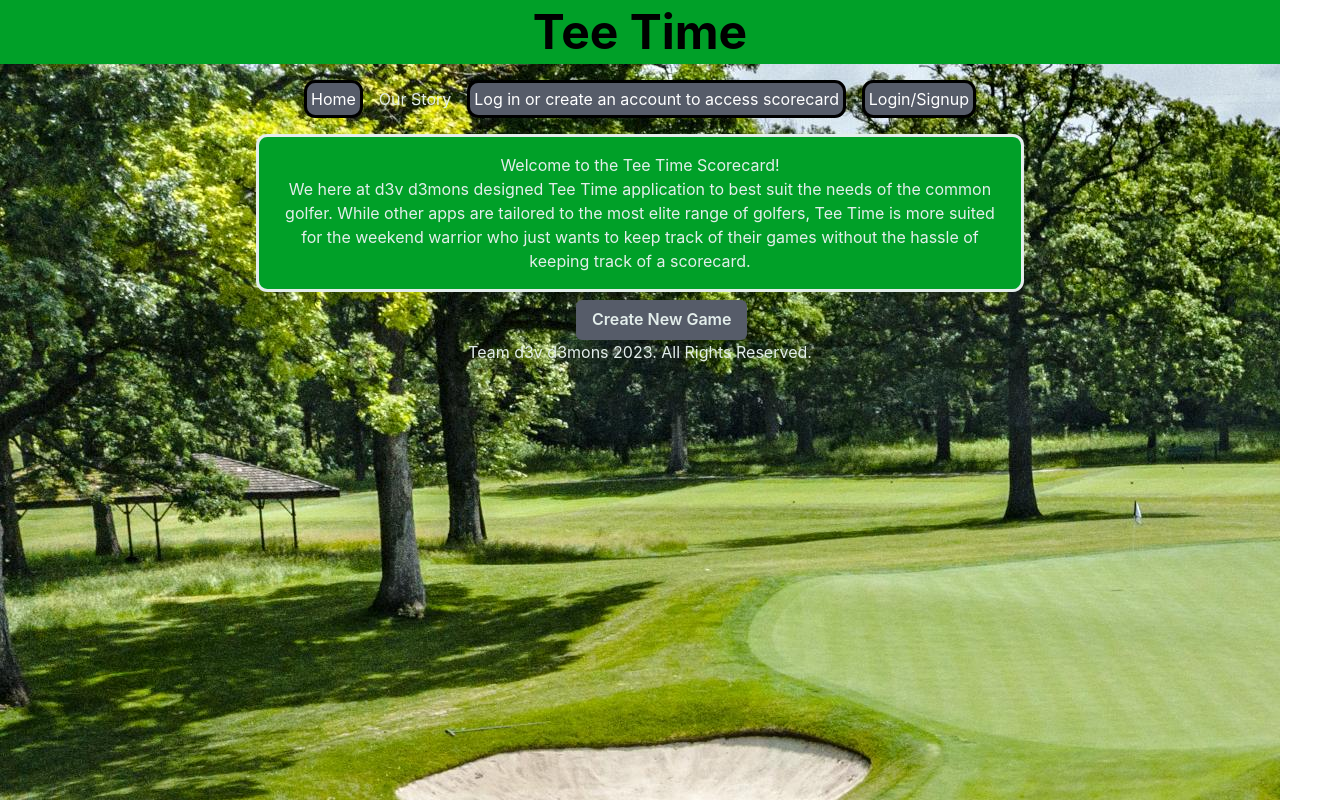
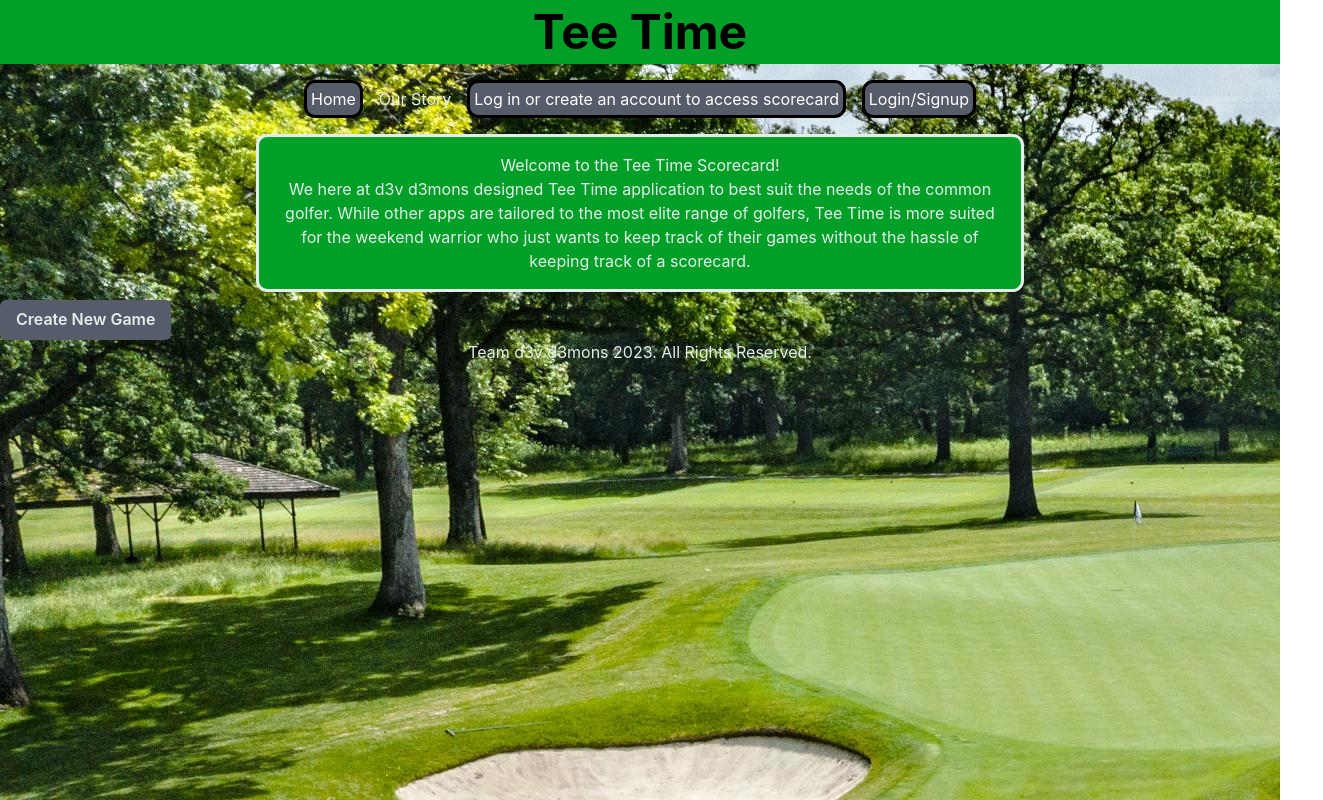
Before and after one commit to d3v-d3mons/arcade, a React (Create React App) app in the folder client/: page / in a window 1280 px wide. Shown: the whole page, 1323 px wide, since content can reach past the window. Built offline with nearby package versions, Linux system fonts and the light colour scheme.

Commit message:
deleted margin left anf right and added width fit content

```diff
--- a/client/src/App.css
+++ b/client/src/App.css
@@ -108,8 +108,7 @@ footer {
 /* HOMEPAGE */
 .createGameBtn {
   text-align: center;
-  margin-left: 45%;
-  margin-right: 45%;
+  width: fit-content;
   margin-top: .5rem;
   background-color: #565c69;
 }
```
